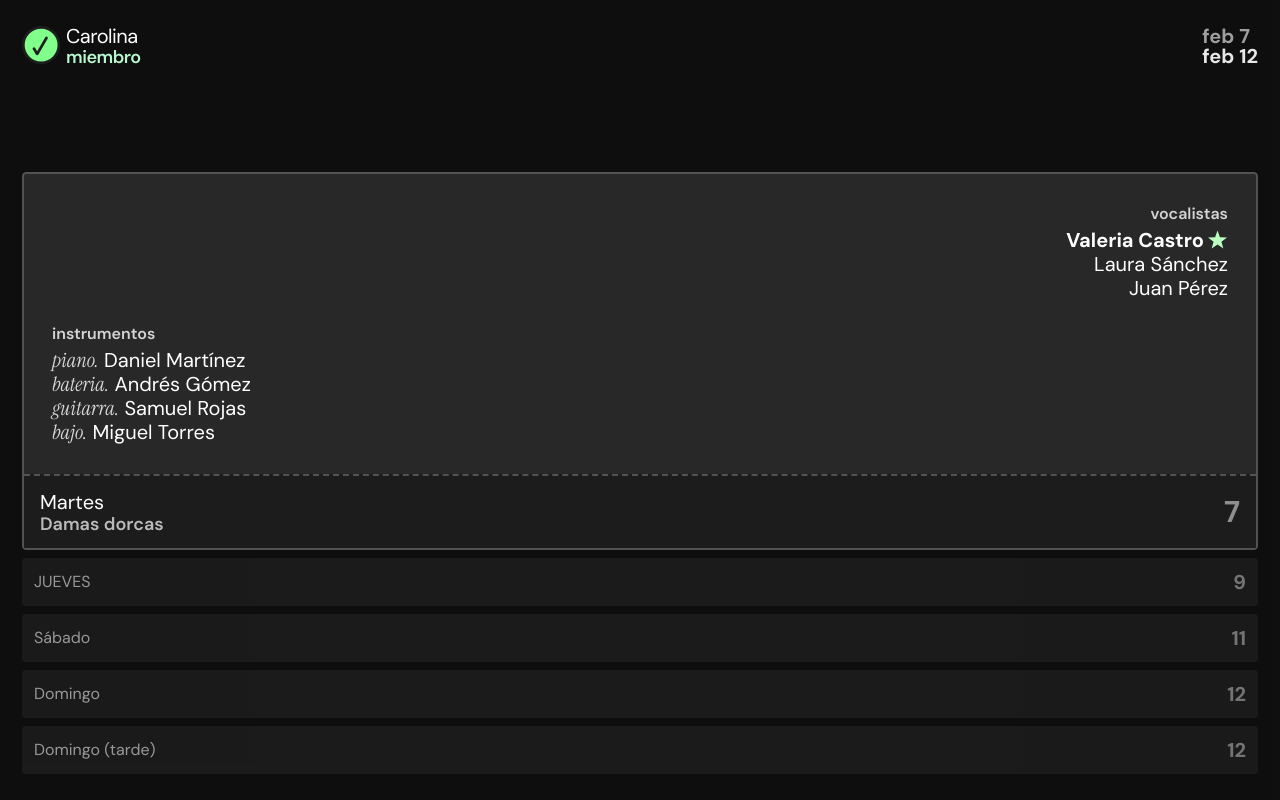
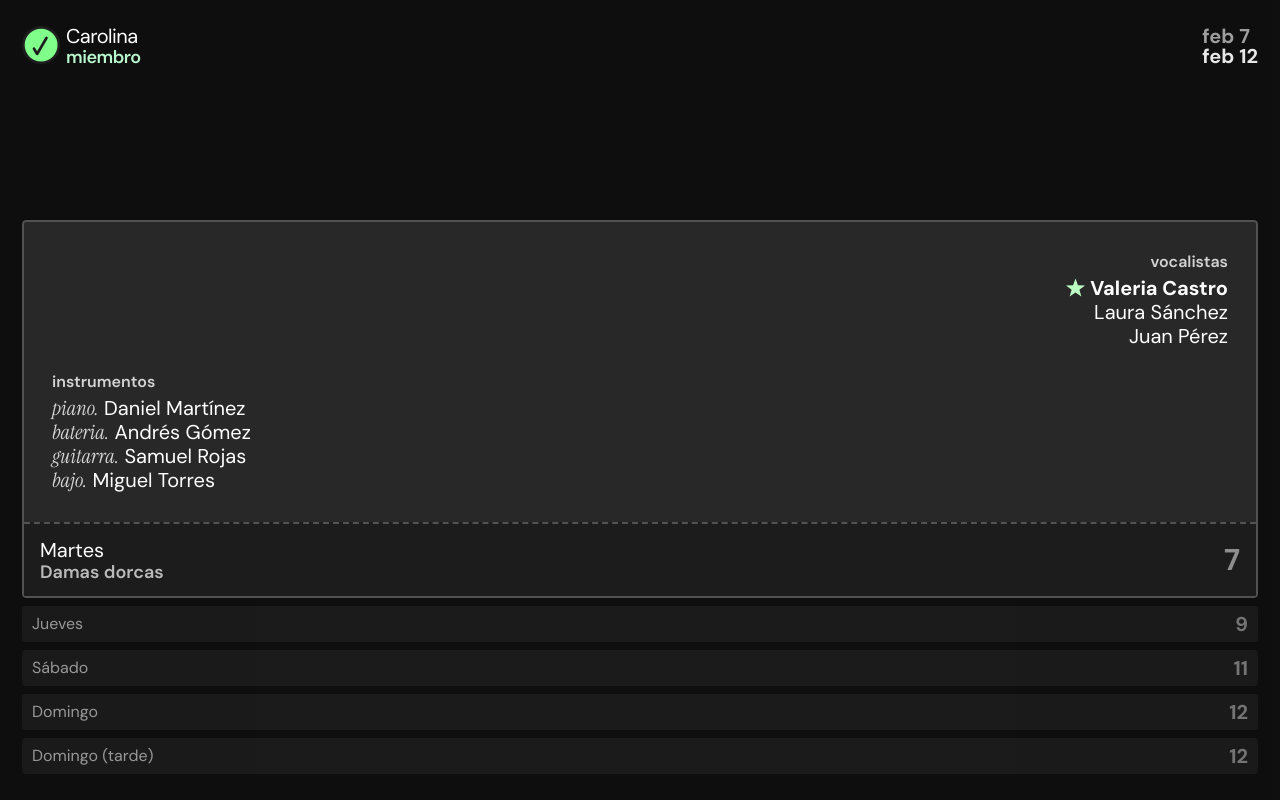
Before and after one commit to pablos-juan/crono, a SvelteKit app: page / in a window 1280 px wide. Built offline with nearby package versions, Linux system fonts and the light colour scheme; no server answers.

Commit message:
feat: enhance view transitions and improve DayCard layout

```diff
--- a/src/app.css
+++ b/src/app.css
@@ -4,3 +4,16 @@
   --font-serif: 'Instrument Serif', Georgia, 'Times New Roman', serif;
   --font-sans: 'DM Sans', ui-sans-serif, system-ui, -apple-system, BlinkMacSystemFont, 'Segoe UI', sans-serif;
 }
+
+::view-transition-old(root) {
+  animation: none;
+}
+
+::view-transition-new(root) {
+  animation: none;
+}
+
+::view-transition-group(*) {
+  animation-duration: 400ms;
+  animation-timing-function: cubic-bezier(0.4, 0, 0.2, 1);
+}
--- a/src/lib/components/DayCard.svelte
+++ b/src/lib/components/DayCard.svelte
@@ -13,7 +13,7 @@
     <div class="ml-auto text-right flex flex-col gap-0">
       <span class="text-white/80 font-semibold"> vocalistas </span>
       <ul class="text-xl -space-y-1">
-        <li class="font-bold flex gap-1">
+        <li class="font-bold flex gap-1 flex-row-reverse">
           {LIDER}
           <img src="/star.svg" alt="star icon" />
         </li>
--- a/src/lib/mock/data.json
+++ b/src/lib/mock/data.json
@@ -18,7 +18,7 @@
       }
     },
     {
-      "day": "JUEVES",
+      "day": "Jueves",
       "name": "Oración y doctrina",
       "date": "9",
       "team": {
--- a/src/routes/+page.svelte
+++ b/src/routes/+page.svelte
@@ -7,9 +7,17 @@
   const { title, services } = datos;
 
   let current = $state(0);
+  let contentVisible = $state(true)
 
   function select (index) {
-    current = index
+    if (!document.startViewTransition) {
+      current = index
+      return
+    }
+
+    document.startViewTransition(() => {
+      current = index
+    })
   }
 
   let { data } = $props();
@@ -54,12 +62,13 @@
       {#each services as service, i}
         <button
           onclick={() => select(i)}
-          class="w-full rounded-sm overflow-hidden transition-all duration-300 {current === i ? 'flex-1' : 'h-12'}"
+          style='view-transition-name: services-{i};'
+          class="w-full rounded-sm overflow-hidden transition-all duration-300 {current === i ? 'flex-1' : 'h-9'}"
         >
           {#if current === i}
             <DayCard service={service} />
           {:else}
-            <div class="h-full flex items-center justify-between p-3 bg-neutral-800/70 opacity-80">
+            <div class="h-full flex items-center justify-between p-2.5 bg-neutral-800/70 opacity-80">
               <span class="text-white/70">{service.day}</span>
               <span class="text-white/50 font-bold text-xl">{service.date}</span>
             </div>
```
